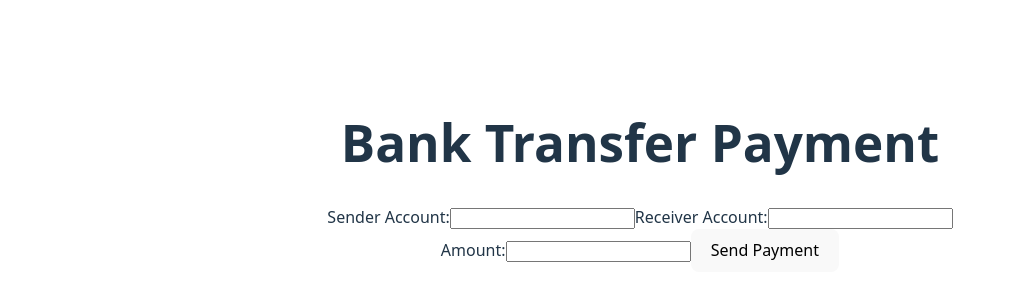
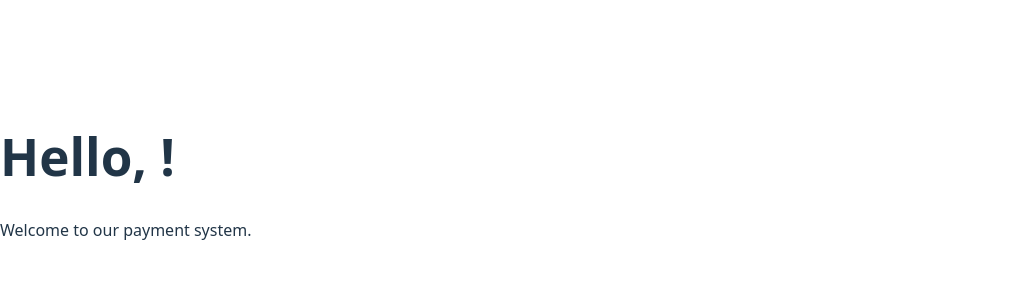
Before and after one commit to catchmeinreal-life/mochaPayment, a React (Vite) app in the folder my-react-app/: page / in a window 1280 px wide. Shown: the part 224-524 px from the top of the page, without its empty margins (0-1016 px from the left). Built offline with nearby package versions, Linux system fonts and the light colour scheme.

Commit message:
my hello, world! moment

```diff
--- a/my-react-app/src/App.jsx
+++ b/my-react-app/src/App.jsx
@@ -1,72 +1,85 @@
 import { useState } from 'react'
+import React from 'react';
 
-import './App.css'
+// import './App.css'
+
+// import PaymentForm from './components/PaymentForm';
+import Greeting from './components/Greeting';
+function App() {
+  return (
+    <div >
+      <Greeting name="world"/>
+    </div>
+  )
+}
 
 
-const paymentForm = () => {
-  const [ sender, setSender] = useState('');
-  const [ receiver, setReceiver] = useState('');
-  const [ amount, setAmount] = useState('');
+// const paymentForm = () => {
+//   const [ sender, setSender] = useState('');
+//   const [ receiver, setReceiver] = useState('');
+//   const [ amount, setAmount] = useState('');
 
-  const handleSubmit = async (e) => {
-    e.preventDefault(); // prevent default form submission
+//   const handleSubmit = async (e) => {
+//     e.preventDefault(); // prevent default form submission
 
-    alert("form submitted");
-    // validate input
-    if (!sender || !receiver || !amount) {
-      alert("Please fill in all fields");
-      return;
-    }
+//     alert("form submitted");
+//     // validate input
+//     if (!sender || !receiver || !amount) {
+//       alert("Please fill in all fields");
+//       return;
+//     }
 
-    if (isNaN(amount) || Number(amount) <= 0) {
-      alert("Please enter a valid amount");
-      return;
-    }
-    // make the payment request
-    try {
-      const response = await fetch('http://localhost:3000/pay', {
-        method: 'POST',
-        headers: {'Content-Type': 'application/json'},
-        body: JSON.stringify({sender, receiver, amount: Number(amount)})
-      })
+//     if (isNaN(amount) || Number(amount) <= 0) {
+//       alert("Please enter a valid amount");
+//       return;
+//     }
+//     // make the payment request
+//     try {
+//       const response = await fetch('http://localhost:3000/pay', {
+//         method: 'POST',
+//         headers: {'Content-Type': 'application/json'},
+//         body: JSON.stringify({sender, receiver, amount: Number(amount)})
+//       })
 
-      const data = await response.json();
-      console.log(data);
+//       const data = await response.json();
+//       console.log(data);
 
-      alert(data.message || data.error);
-    } catch (error) {
-      console.error("payment error: ", error)
-    }
-  }
+//       alert(data.message || data.error);
+//     } catch (error) {
+//       console.error("payment error: ", error)
+//     }
+//   }
 
-  return (
-    <form action="" onSubmit={handleSubmit}>
-      <h1>Bank Transfer Payment</h1>
+//   return (
+//     <form action="" onSubmit={handleSubmit}>
+//       <h1>Bank Transfer Payment</h1>
 
-      <label htmlFor="">
-        Sender Account:
-        <input type='text' value={sender} onChange={(e) => setSender(e.target.value)}
-          required
-        />
-      </label>
+//       <label htmlFor="">
+//         Sender Account:
+//         <input type='text' value={sender} onChange={(e) => setSender(e.target.value)}
+//           required
+//         />
+//       </label>
 
-      <label htmlFor="">
-        Receiver Account:
-        <input type='text' value={receiver} onChange={(e) => setReceiver(e.target.value)}
-          required
-        />
-      </label>
-      <br />
-      <label htmlFor="">
-        Amount:
-        <input type='number' value={amount} onChange={(e) => setAmount(e.target.value)}
-          required
-        />
-      </label>
+//       <label htmlFor="">
+//         Receiver Account:
+//         <input type='text' value={receiver} onChange={(e) => setReceiver(e.target.value)}
+//           required
+//         />
+//       </label>
+//       <br />
+//       <label htmlFor="">
+//         Amount:
+//         <input type='number' value={amount} onChange={(e) => setAmount(e.target.value)}
+//           required
+//         />
+//       </label>
 
-      <button type='submit'>Send Payment</button>
-    </form>
-  );
-};
+//       <button type='submit'>Send Payment</button>
+//     </form>
+//   );
+// };
 
-export default paymentForm;
+
+
+export default Greeting;
--- /dev/null
+++ b/my-react-app/src/components/Greeting.jsx
@@ -0,0 +1,12 @@
+import React from "react";
+
+function Greeting({ props }) {
+  return (
+    <div>
+      <h1>Hello, {name}!</h1>
+      <p>Welcome to our payment system.</p>
+    </div>
+  );
+}
+
+export default  Greeting;
```
Also changed, not shown: 1 other file (tests, documents, lock files or other folders).
